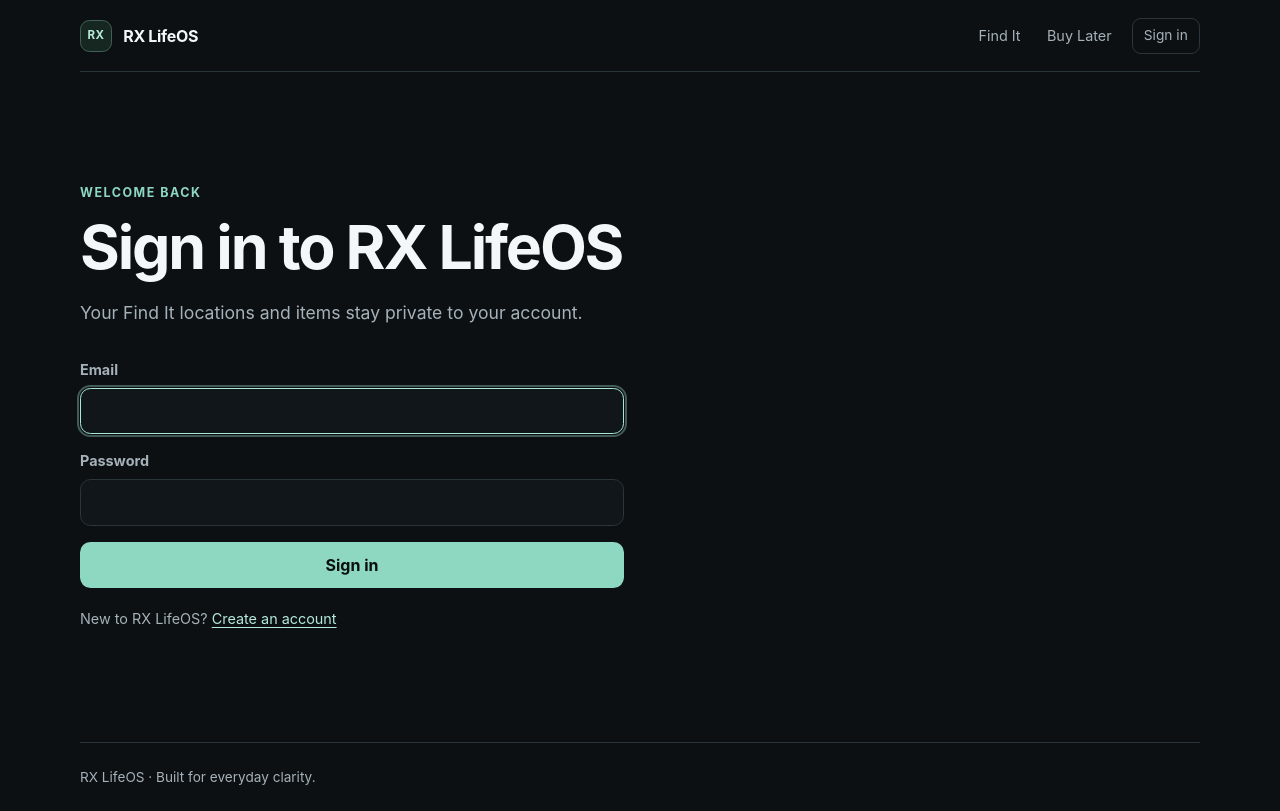
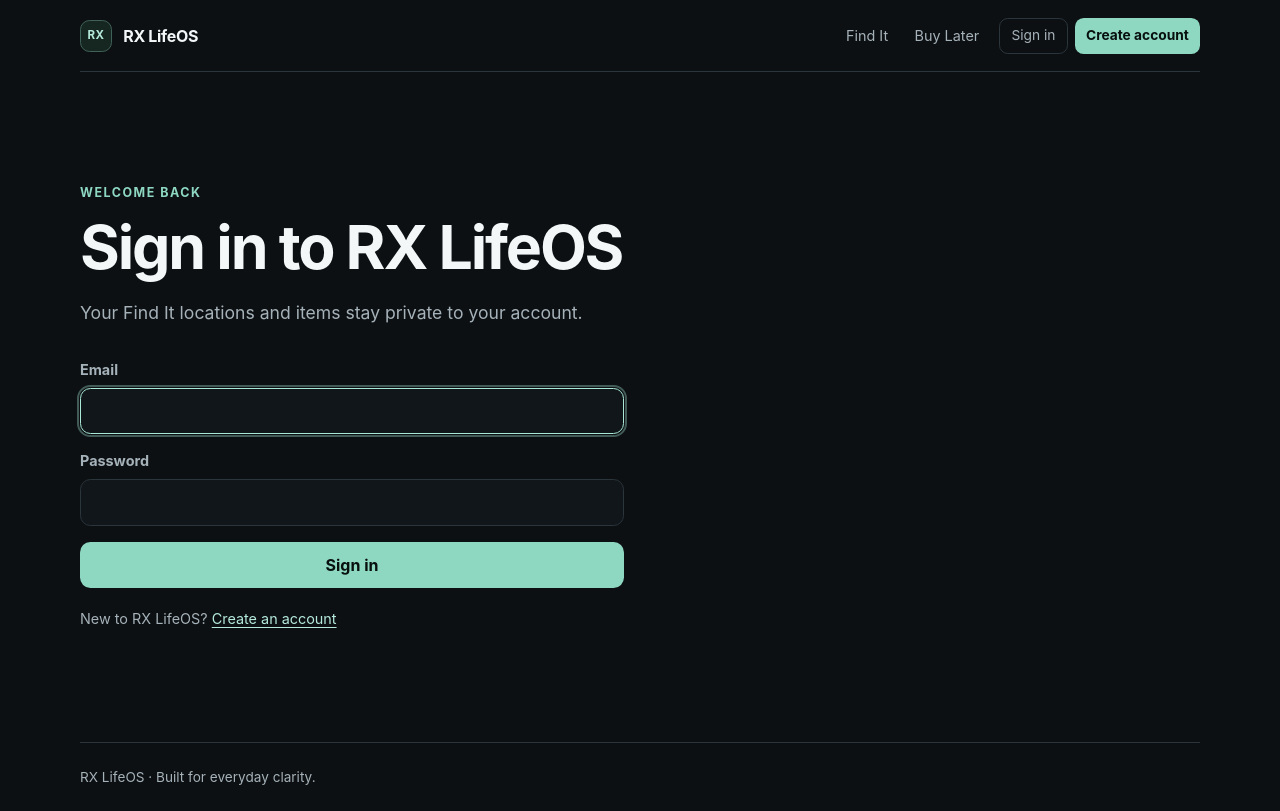
Before and after one commit to MrBlue2005/LifeOS, a Next.js app: page /auth/sign-in in a window 1280 px wide. Built offline with nearby package versions, Linux system fonts and the light colour scheme; no server answers.

Commit message:
fix: expose authentication entry flows

```diff
--- a/src/app/globals.css
+++ b/src/app/globals.css
@@ -115,6 +115,12 @@ button:focus-visible {
   gap: 0.6rem;
 }
 
+.auth-nav {
+  display: flex;
+  align-items: center;
+  gap: 0.45rem;
+}
+
 .quiet-button {
   display: inline-flex;
   min-height: 2.25rem;
@@ -132,6 +138,22 @@ button:focus-visible {
 .quiet-button:hover {
   border-color: #4a5962;
   color: var(--text);
+}
+
+.account-create-link {
+  display: inline-flex;
+  min-height: 2.25rem;
+  align-items: center;
+  border-radius: 0.55rem;
+  background: var(--accent);
+  color: #07100d;
+  font-size: 0.86rem;
+  font-weight: 700;
+  padding: 0.4rem 0.7rem;
+}
+
+.account-create-link:hover {
+  background: var(--accent-strong);
 }
 
 .site-main {
--- a/src/core/components/app-shell.tsx
+++ b/src/core/components/app-shell.tsx
@@ -38,9 +38,14 @@ export async function AppShell({ children }: AppShellProps) {
               </button>
             </form>
           ) : (
-            <Link className="quiet-button" href="/auth/sign-in">
-              Sign in
-            </Link>
+            <nav className="auth-nav" aria-label="Account">
+              <Link className="quiet-button" href="/auth/sign-in">
+                Sign in
+              </Link>
+              <Link className="account-create-link" href="/auth/sign-up">
+                Create account
+              </Link>
+            </nav>
           )}
         </div>
       </header>
--- a/src/core/components/configuration-required.tsx
+++ b/src/core/components/configuration-required.tsx
@@ -4,8 +4,9 @@ export function ConfigurationRequired() {
       <p className="eyebrow">Setup required</p>
       <h1 id="configuration-title">Connect RX LifeOS to Supabase</h1>
       <p className="placeholder-copy">
-        Add the two public Supabase values described in the project README, then
-        restart the development server.
+        Create <code>.env.local</code> beside <code>package.json</code>, add the
+        two public Supabase values described in the project README, then restart
+        the development server.
       </p>
     </section>
   );
```
